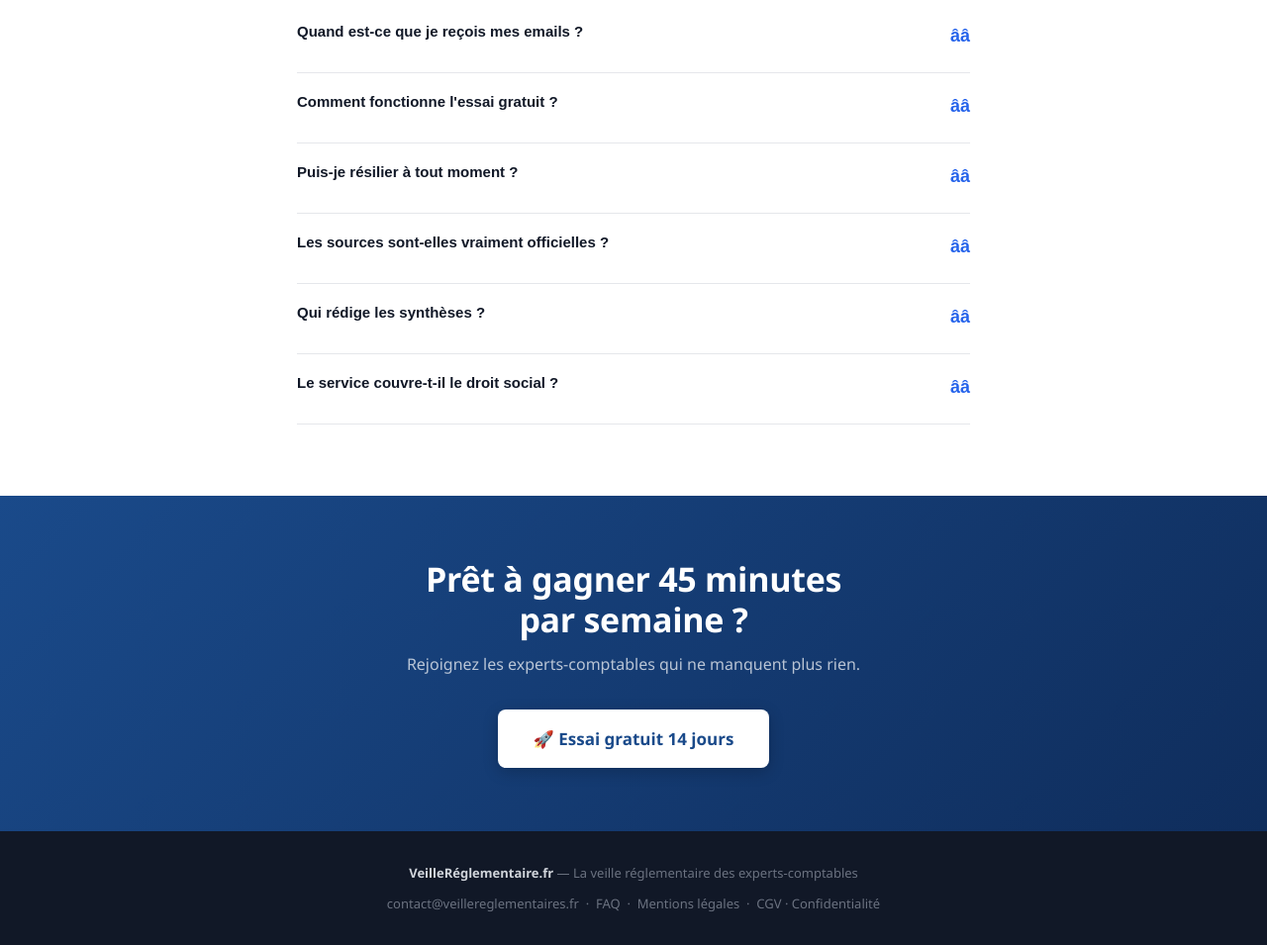
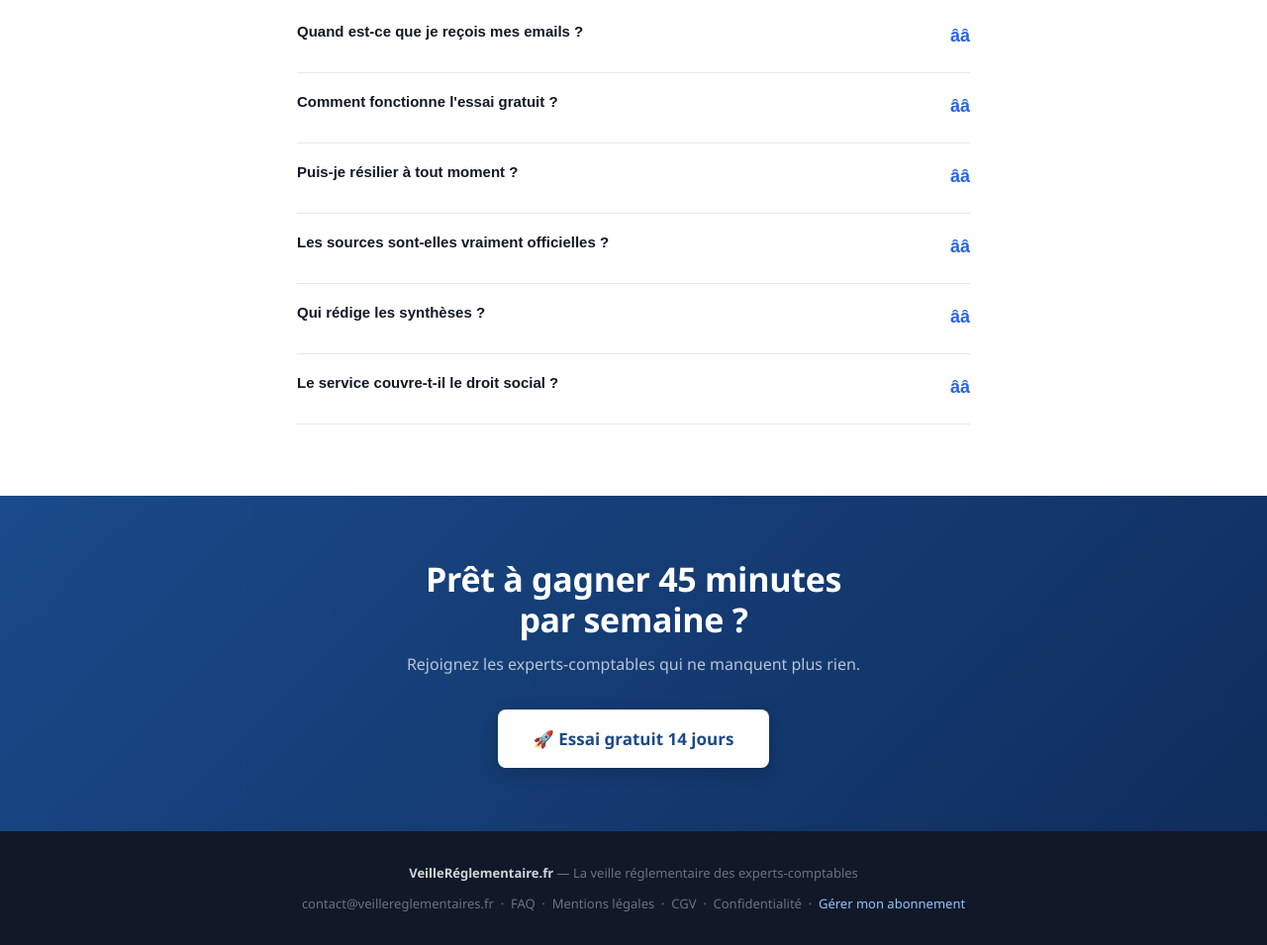
Before and after one commit to samuel82648-cell/veillereglementaire, a plain HTML site: page index.html in a window 1280 px wide. Shown: the part 4829-5784 px from the top of the page at 99% size. Drawn offline with Linux system fonts and the light colour scheme.

Commit message:
Add files via upload

```diff
--- a/index.html
+++ b/index.html
@@ -661,7 +661,10 @@
       <a href="mentions-legales.html">Mentions légales</a>
       &nbsp;·&nbsp;
       <a href="cgv.html">CGV</a>
-      · <a href="politique-confidentialite.html">Confidentialité</a>
+      &nbsp;·&nbsp;
+      <a href="politique-confidentialite.html">Confidentialité</a>
+      &nbsp;·&nbsp;
+      <a href="https://billing.stripe.com/p/login/6oU5kC22naLR2Jn6vS2sM00" style="color:#93c5fd">Gérer mon abonnement</a>
     </p>
   </div>
 </footer>
```
